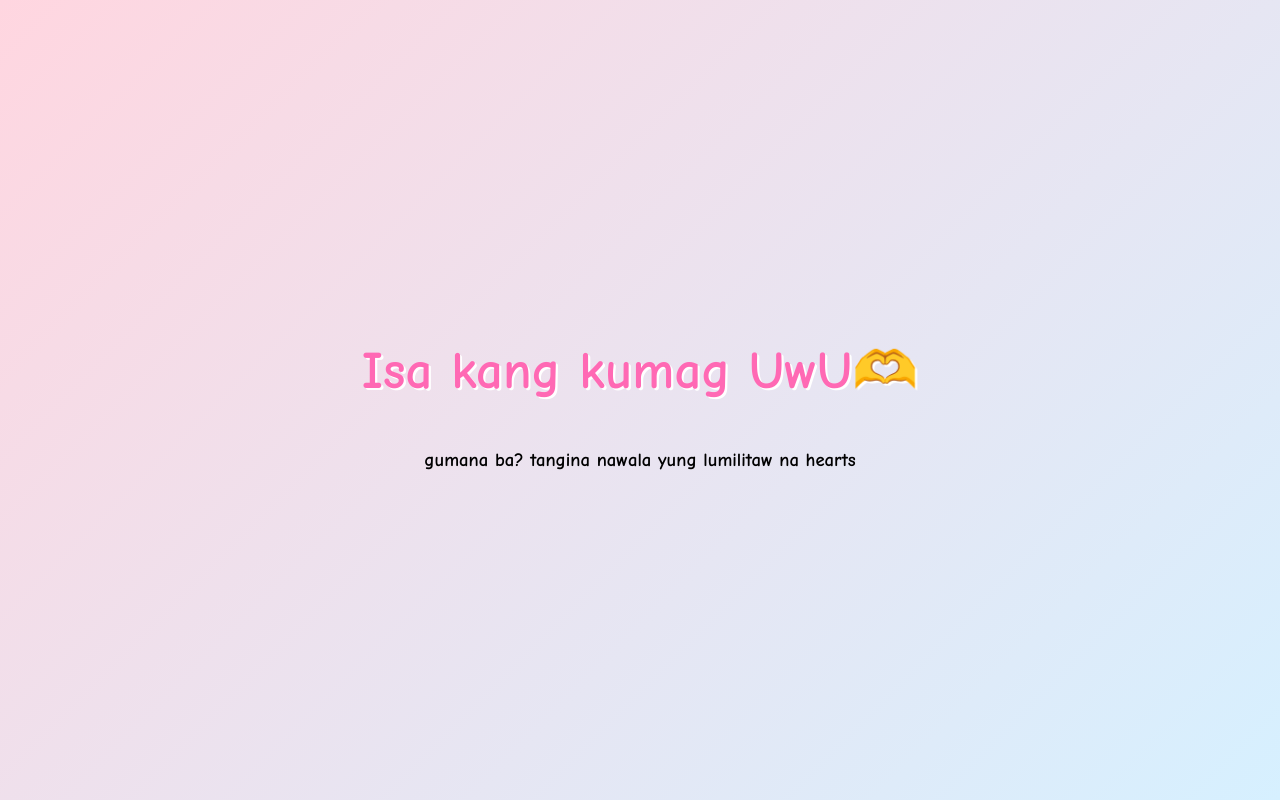
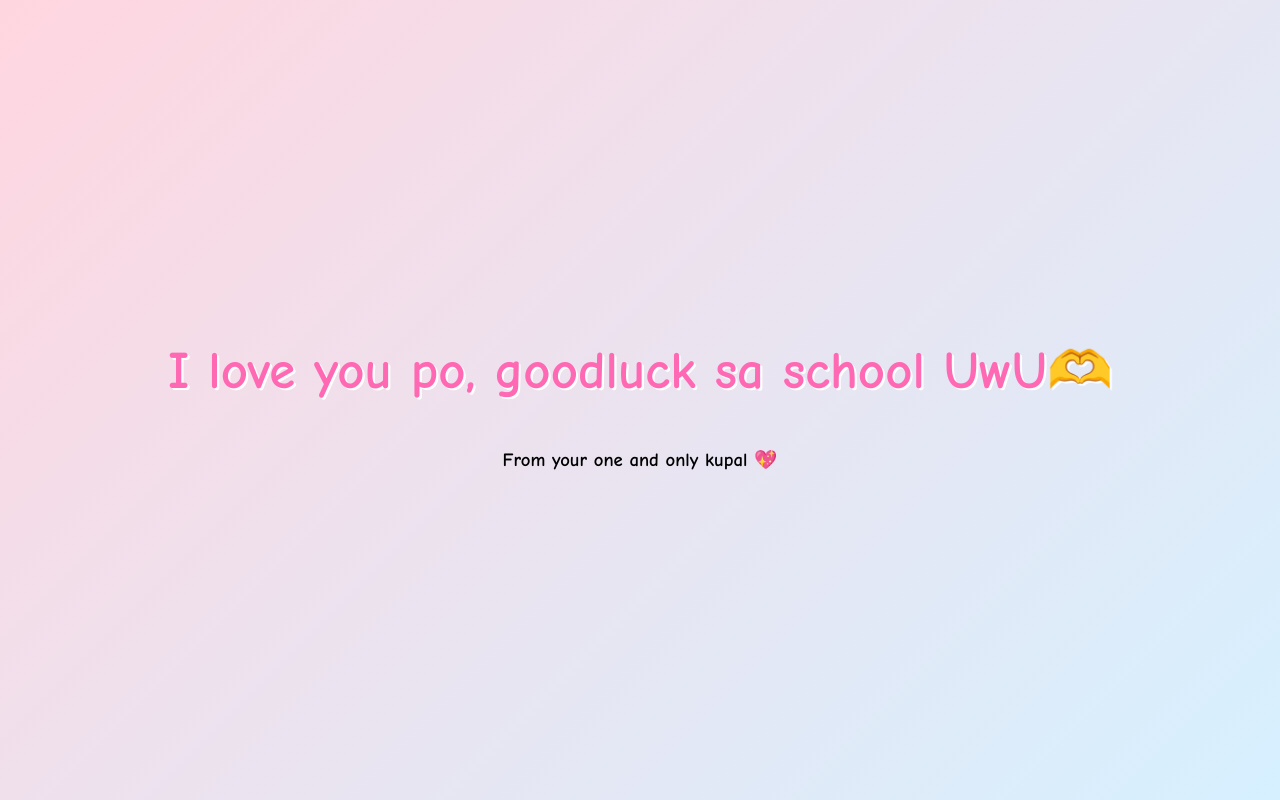
Before and after one commit to excerrelitea-svg/KAGAGUHAN, a plain HTML site: page index.html in a window 1280 px wide. Shown: the top 800 px of the page. Drawn offline with Linux system fonts and the light colour scheme.

Commit message:
Update index.html

```diff
--- a/index.html
+++ b/index.html
@@ -51,8 +51,8 @@
   </style>
 </head>
 <body>
-  <h1>Isa kang kumag UwU🫶</h1>
-  <h3> gumana ba? tangina nawala yung lumilitaw na hearts</h3>
+  <h1>I love you po, goodluck sa school UwU🫶</h1>
+  <h3> From your one and only kupal 💖</h3>
 
   <div class="heart"></div>
 
```
